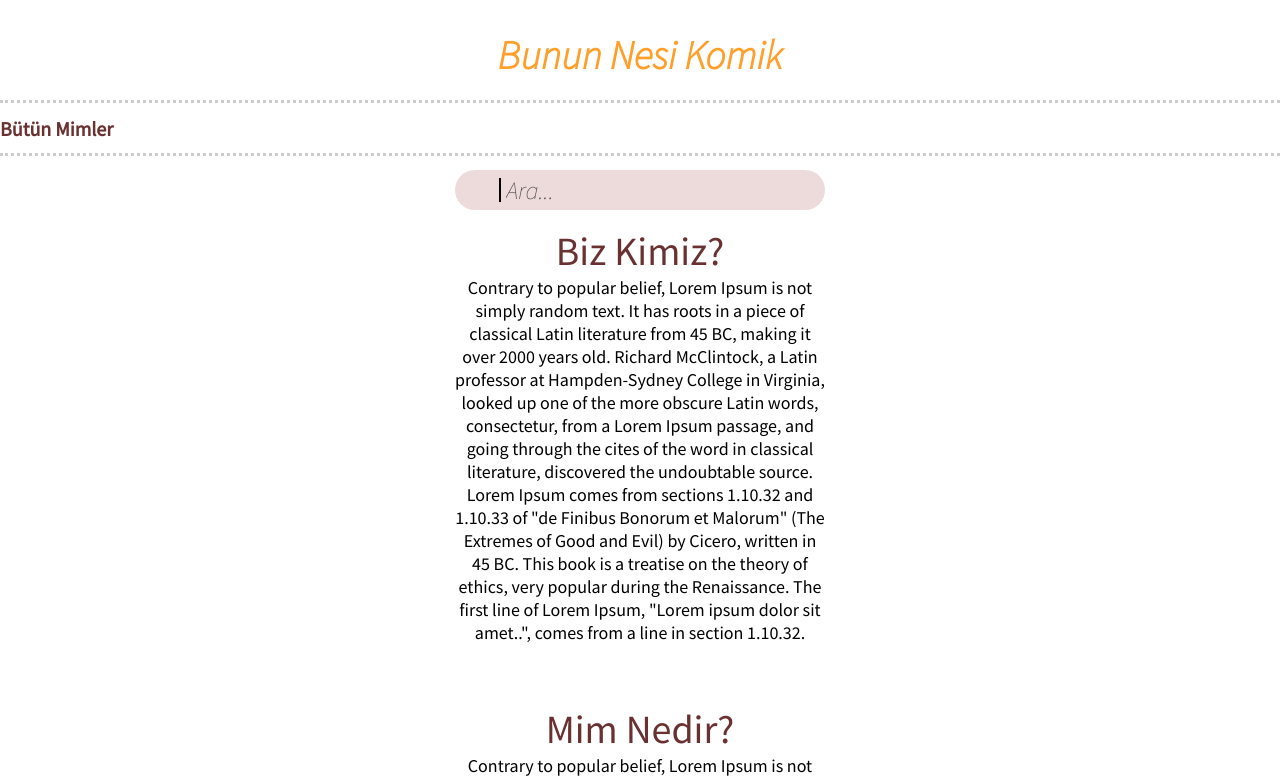
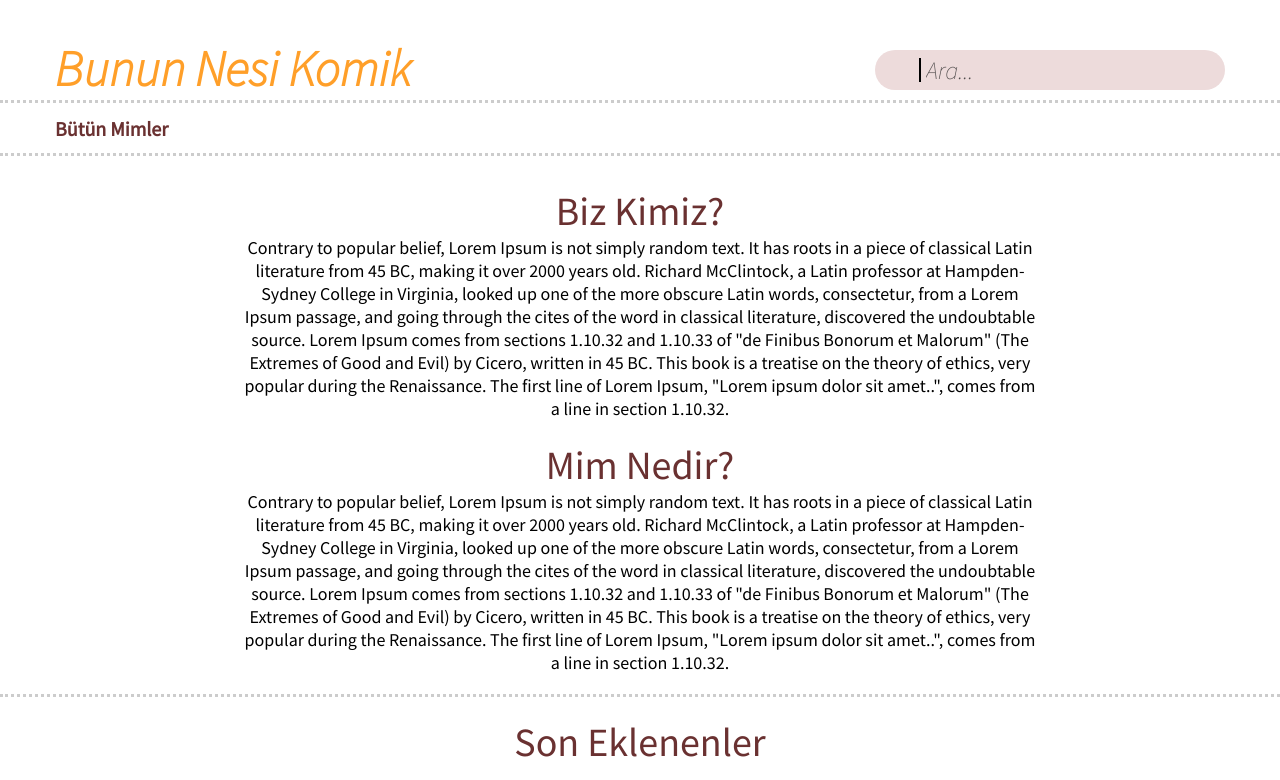
Before and after one commit to kaganBerk1/KnowYourMemeTurkish, a React (Vite) app: page / in a window 1280 px wide. Shown: the top 780 px of the page. Built offline with nearby package versions, Linux system fonts and the light colour scheme; some icons are missing.

Commit message:
desktop and greater window size  fixed for responsive

```diff
--- a/src/components/Informations/Information.scss
+++ b/src/components/Informations/Information.scss
@@ -19,6 +19,10 @@
         @include respondTo(miniTablet){
             max-width: 600px;
         }
+        @include respondTo(desktop){
+            margin-top: 0px;
+            max-width: 800px;
+        }
         div{
             font-size: 18px;
         }
--- a/src/components/header/Header.scss
+++ b/src/components/header/Header.scss
@@ -6,6 +6,11 @@
     align-items: center;
     height: 100px;
     border-bottom: 3px dotted #CCCCCC;
+    @include respondTo(desktop){
+        flex-direction: row;
+        justify-content: space-between;
+        align-items: flex-end;
+    }
     .logo{
         font-family: 'Source Sans Pro', sans-serif;
         font-weight: 600;
@@ -16,6 +21,11 @@
         top:30px;
         @include respondTo(xsmobile){
             font-size: 36px;
+        }
+        @include respondTo(desktop){
+            font-size: 50px;
+            left: 55px;
+            top:0;
         }
     }
 
@@ -39,8 +49,10 @@
             width: 600px;
         }
         @include respondTo(desktop){
-            width: 414px;
-            height: 50px;
+            width: 350px;
+            height: 40px;
+            right: 55px;
+            top:0;
         }
         .icon{
             width: 24px;
@@ -87,6 +99,9 @@
     @include respondTo(doubleScreen){
           padding-left: 40px;
     }
+    @include respondTo(desktop){
+        padding-left: 55px;
+    }
     span{
         font-size: 20px;
         font-family: 'Source Sans Pro', sans-serif;
--- a/src/components/memes/ThreeMemes.jsx
+++ b/src/components/memes/ThreeMemes.jsx
@@ -37,7 +37,7 @@ export default function ThreeMemes() {
     <div className='Container'>
         <span className='titleThreeMeme'>Son Eklenenler</span>
         <div className='memesContainer'>
-        <Carousel className='carousel' tiltEasing='ease' enableAutoPlay={true} autoPlaySpeed={5000} showArrows={false} itemsToShow={width>750?2:1}>
+        <Carousel className='carousel' tiltEasing='ease' enableAutoPlay={true} autoPlaySpeed={5000} showArrows={false} itemsToShow={(width>1300)?3:width>720?2:1}>
         {
             dummyObjects.map((el)=>{
                 return(
--- a/src/components/memes/ThreeMemes.scss
+++ b/src/components/memes/ThreeMemes.scss
@@ -15,6 +15,7 @@
             width: 250px;
             height: 200px;
         }
+
         .writer{
             position: relative;
             bottom:20px;
@@ -32,6 +33,7 @@
                 width: 250px;
                 height: 150px;
             }
+
         }
         .memeDescription{
             display: -webkit-box;
--- a/src/style/_mixins.scss
+++ b/src/style/_mixins.scss
@@ -3,7 +3,7 @@ $small: 376px;
 $mobile:450px;
 $miniTablet: 768px;
 $tablet:1024px;
-$large: 1440px;
+$large: 1450px;
 $xlarge: 1680px;
 $xxlarge: 1920px;
 $xxxlarge: 2560px;
@@ -39,7 +39,7 @@ $xxxlarge: 2560px;
       @content;
     }
   } @else if $media == desktop {
-    @media (min-width: $large) {
+    @media  (min-width:$tablet ) and (max-width: $xlarge) {
       @content;
     }
   } @else if $media == xlarge {
```
